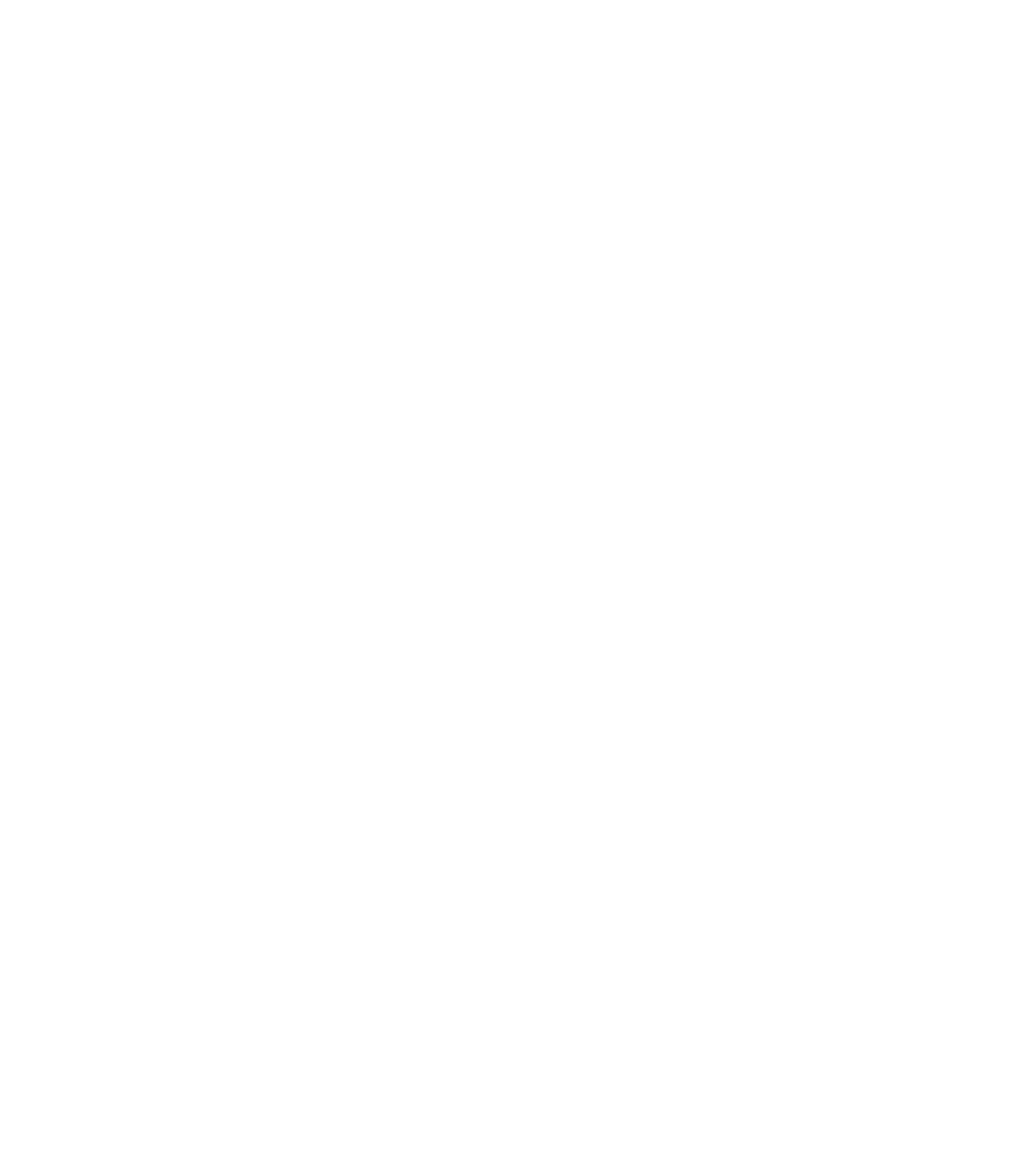
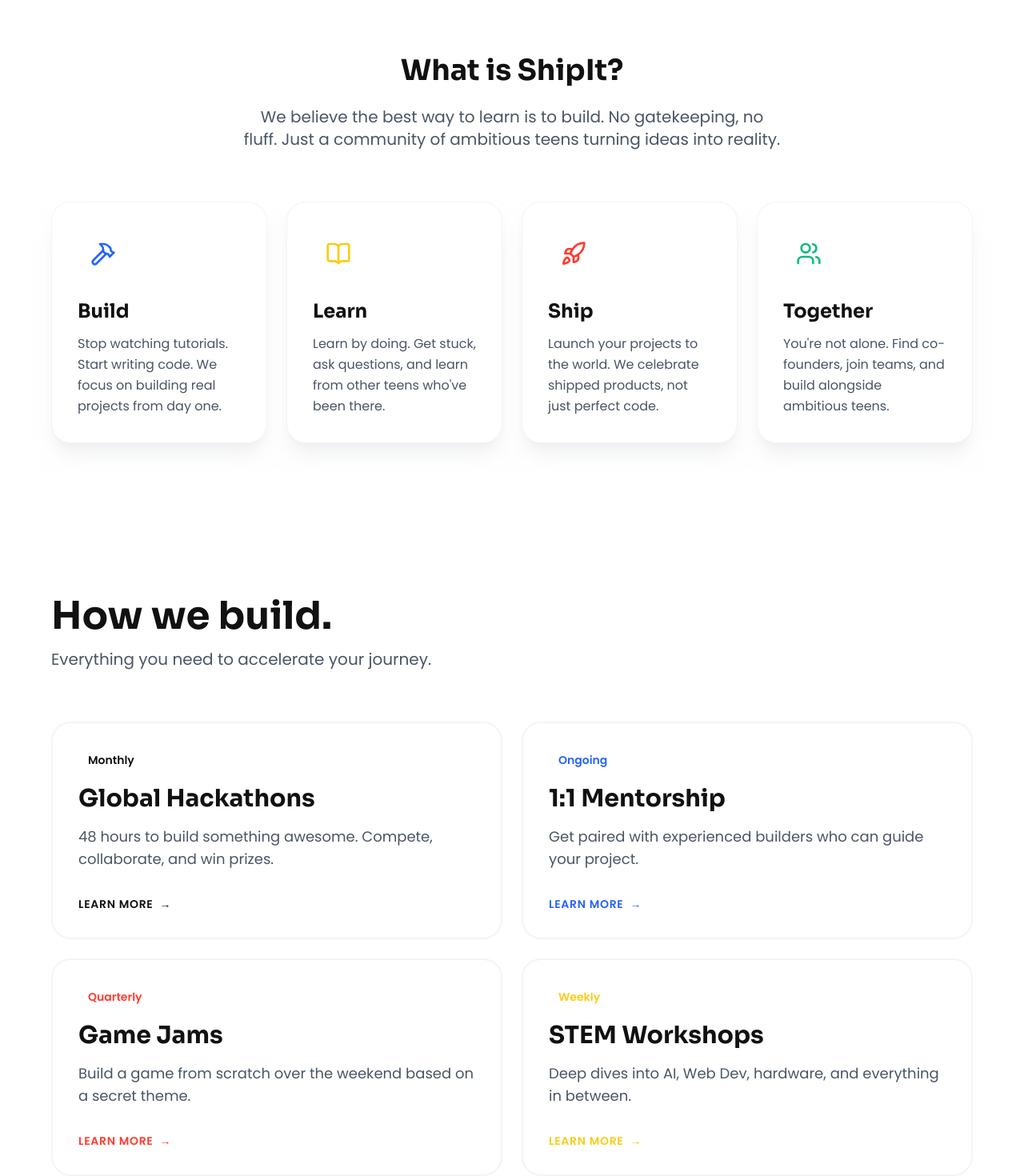
Before and after one commit to Ares006-007/ship-it-teen, a Next.js app: page / in a window 1280 px wide. Shown: the part 748-2218 px from the top of the page at 80% size. Before the commit the page ends 800 px from the top, so only its background shows below. Built offline with nearby package versions, Linux system fonts and the light colour scheme.

Commit message:
feat: implement About and Programs sections

```diff
--- a/src/app/page.tsx
+++ b/src/app/page.tsx
@@ -1,9 +1,13 @@
 import { Hero } from "@/components/Hero";
+import { About } from "@/components/About";
+import { Programs } from "@/components/Programs";
 
 export default function Home() {
   return (
     <main className="flex flex-col min-h-screen">
       <Hero />
+      <About />
+      <Programs />
     </main>
   );
 }
--- /dev/null
+++ b/src/components/About.tsx
@@ -0,0 +1,69 @@
+"use client";
+
+import { motion } from "framer-motion";
+import { RevealWrapper, RevealItem } from "./RevealWrapper";
+import { Hammer, BookOpen, Rocket, Users } from "lucide-react";
+
+export function About() {
+  const pillars = [
+    {
+      title: "Build",
+      description: "Stop watching tutorials. Start writing code. We focus on building real projects from day one.",
+      icon: <Hammer className="w-8 h-8 text-[var(--color-shipit-blue)]" />,
+      color: "var(--color-shipit-blue)"
+    },
+    {
+      title: "Learn",
+      description: "Learn by doing. Get stuck, ask questions, and learn from other teens who've been there.",
+      icon: <BookOpen className="w-8 h-8 text-[var(--color-shipit-yellow)]" />,
+      color: "var(--color-shipit-yellow)"
+    },
+    {
+      title: "Ship",
+      description: "Launch your projects to the world. We celebrate shipped products, not just perfect code.",
+      icon: <Rocket className="w-8 h-8 text-[var(--color-shipit-red)]" />,
+      color: "var(--color-shipit-red)"
+    },
+    {
+      title: "Together",
+      description: "You're not alone. Find co-founders, join teams, and build alongside ambitious teens.",
+      icon: <Users className="w-8 h-8 text-[var(--color-shipit-green)]" />,
+      color: "var(--color-shipit-green)"
+    }
+  ];
+
+  return (
+    <section className="py-24 px-4 bg-white/50 relative">
+      <div className="max-w-6xl mx-auto">
+        <RevealWrapper className="text-center mb-16">
+          <h2 className="text-4xl font-bold mb-6">What is ShipIt?</h2>
+          <p className="text-xl text-gray-600 max-w-2xl mx-auto text-balance">
+            We believe the best way to learn is to build. No gatekeeping, no fluff. Just a community of ambitious teens turning ideas into reality.
+          </p>
+        </RevealWrapper>
+
+        <RevealWrapper staggerChildren delay={0.2} className="grid grid-cols-1 md:grid-cols-2 lg:grid-cols-4 gap-6">
+          {pillars.map((pillar, i) => (
+            <RevealItem key={i}>
+              <motion.div
+                whileHover={{ y: -8, scale: 1.02 }}
+                className="bg-white p-8 rounded-3xl border border-gray-100 shadow-xl shadow-gray-200/50 h-full flex flex-col"
+              >
+                <div
+                  className="w-16 h-16 rounded-2xl flex items-center justify-center mb-6"
+                  style={{ backgroundColor: `${pillar.color}20` }}
+                >
+                  {pillar.icon}
+                </div>
+                <h3 className="text-2xl font-bold mb-3">{pillar.title}</h3>
+                <p className="text-gray-600 leading-relaxed flex-grow">
+                  {pillar.description}
+                </p>
+              </motion.div>
+            </RevealItem>
+          ))}
+        </RevealWrapper>
+      </div>
+    </section>
+  );
+}
--- /dev/null
+++ b/src/components/Programs.tsx
@@ -0,0 +1,84 @@
+"use client";
+
+import { motion } from "framer-motion";
+import { RevealWrapper, RevealItem } from "./RevealWrapper";
+import { useState } from "react";
+
+const programs = [
+  {
+    title: "Global Hackathons",
+    description: "48 hours to build something awesome. Compete, collaborate, and win prizes.",
+    tag: "Monthly",
+    color: "var(--color-shipit-purple)"
+  },
+  {
+    title: "1:1 Mentorship",
+    description: "Get paired with experienced builders who can guide your project.",
+    tag: "Ongoing",
+    color: "var(--color-shipit-blue)"
+  },
+  {
+    title: "Game Jams",
+    description: "Build a game from scratch over the weekend based on a secret theme.",
+    tag: "Quarterly",
+    color: "var(--color-shipit-red)"
+  },
+  {
+    title: "STEM Workshops",
+    description: "Deep dives into AI, Web Dev, hardware, and everything in between.",
+    tag: "Weekly",
+    color: "var(--color-shipit-yellow)"
+  }
+];
+
+export function Programs() {
+  const [hoveredIndex, setHoveredIndex] = useState<number | null>(null);
+
+  return (
+    <section className="py-24 px-4">
+      <div className="max-w-6xl mx-auto">
+        <RevealWrapper className="mb-16">
+          <h2 className="text-4xl md:text-5xl font-bold mb-4">How we build.</h2>
+          <p className="text-xl text-gray-600">Everything you need to accelerate your journey.</p>
+        </RevealWrapper>
+
+        <RevealWrapper staggerChildren delay={0.1} className="grid grid-cols-1 md:grid-cols-2 gap-6">
+          {programs.map((program, i) => (
+            <RevealItem key={i}>
+              <motion.div
+                onHoverStart={() => setHoveredIndex(i)}
+                onHoverEnd={() => setHoveredIndex(null)}
+                className="interactive relative overflow-hidden bg-white p-8 rounded-3xl border-2 border-gray-100 group transition-colors"
+                style={{
+                  borderColor: hoveredIndex === i ? program.color : "#f3f4f6"
+                }}
+              >
+                {/* 3D tilt effect could go here, for now using simple scale/color transitions */}
+                <div className="relative z-10">
+                  <span
+                    className="inline-block px-3 py-1 rounded-full text-sm font-semibold mb-4"
+                    style={{ backgroundColor: `${program.color}20`, color: program.color }}
+                  >
+                    {program.tag}
+                  </span>
+                  <h3 className="text-3xl font-bold mb-4">{program.title}</h3>
+                  <p className="text-gray-600 text-lg mb-8">{program.description}</p>
+
+                  <div className="flex items-center text-sm font-bold uppercase tracking-wider" style={{ color: program.color }}>
+                    Learn More <motion.span className="ml-2" animate={{ x: hoveredIndex === i ? 5 : 0 }}>→</motion.span>
+                  </div>
+                </div>
+
+                {/* Background wash on hover */}
+                <motion.div
+                  className="absolute inset-0 opacity-0 group-hover:opacity-10 pointer-events-none transition-opacity duration-300"
+                  style={{ backgroundColor: program.color }}
+                />
+              </motion.div>
+            </RevealItem>
+          ))}
+        </RevealWrapper>
+      </div>
+    </section>
+  );
+}
```
Also changed, not shown: 1 other file (tests, documents, lock files or other folders).
